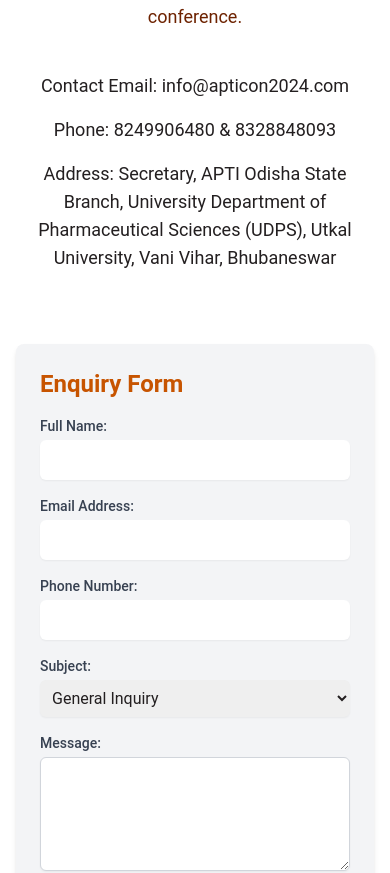
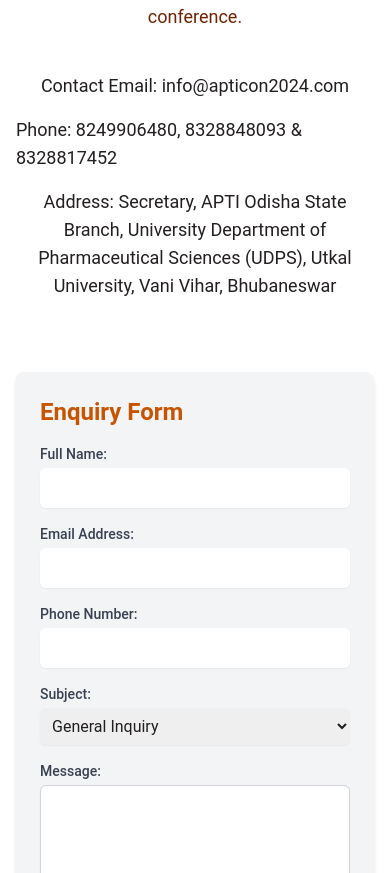
Before and after one commit to ravindrasirvi609/APTICON24, a Next.js app: page / in a window 390 px wide. Shown: the part 11127-12000 px from the top of the page. Built offline with nearby package versions, Linux system fonts and the light colour scheme.

Commit message:
Refactor contact route to update phone number in contact component

```diff
--- a/src/components/contact.tsx
+++ b/src/components/contact.tsx
@@ -79,7 +79,9 @@
       </p>
       <div className="flex flex-col items-center mb-10">
         <p className="text-lg mb-4">Contact Email: info@apticon2024.com</p>
-        <p className="text-lg mb-4">Phone: 8249906480 & 8328848093</p>
+        <p className="text-lg mb-4">
+          Phone: 8249906480, 8328848093 & 8328817452
+        </p>
         <p className="text-lg mb-8 text-center">
           Address: Secretary, APTI Odisha State Branch, University Department of
           Pharmaceutical Sciences (UDPS), Utkal University, Vani Vihar,
```
